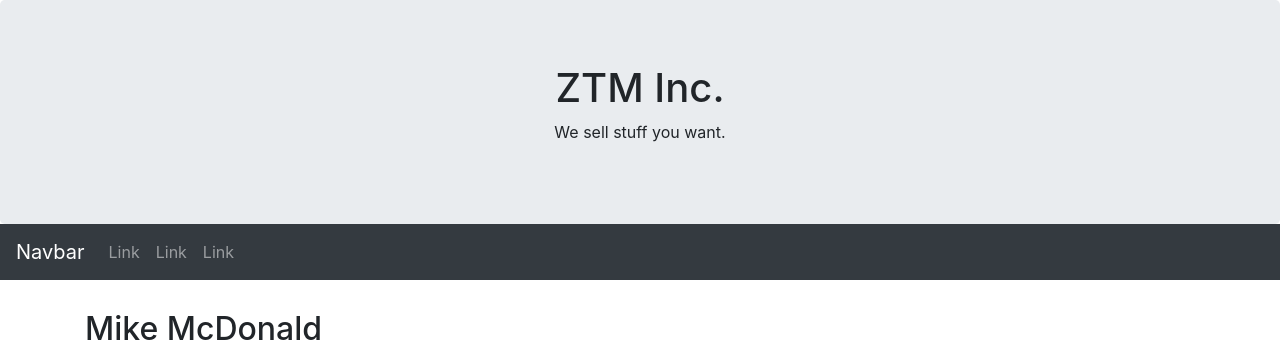
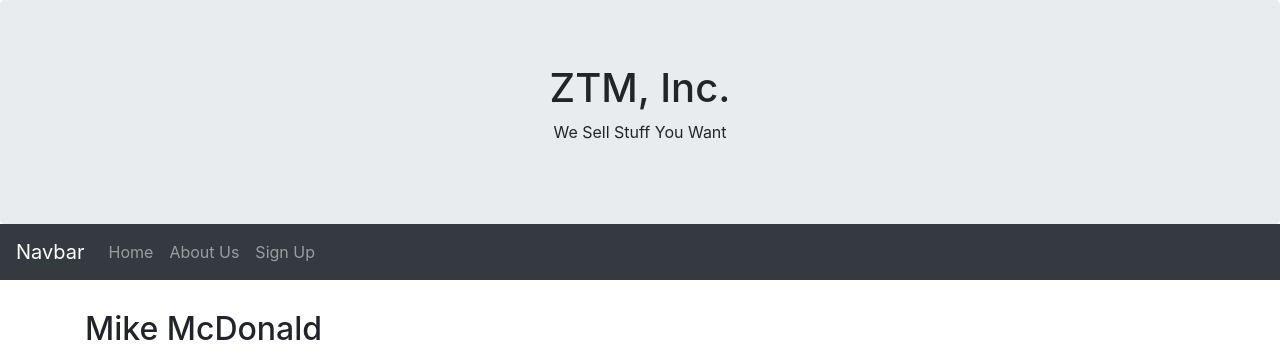
Before and after one commit to wizardoutofwater/fakeCompany, a plain HTML site: page aboutus.html in a window 1280 px wide. Shown: the top 353 px of the page. Drawn offline with nearby package versions, Linux system fonts and the light colour scheme.

Commit message:
updated the header and navbar

```diff
--- a/aboutus.html
+++ b/aboutus.html
@@ -25,10 +25,10 @@
 </head>
 <body>
 
-<div class="jumbotron text-center" style="margin-bottom:0">
-  <h1>ZTM Inc.</h1>
-  <p>We sell stuff you want.</p>
-</div>
+  <div class="jumbotron text-center" style="margin-bottom:0">
+    <h1>ZTM, Inc.</h1>
+    <p>We Sell Stuff You Want</p>
+  </div>
 
 <nav class="navbar navbar-expand-sm bg-dark navbar-dark">
   <a class="navbar-brand" href="#">Navbar</a>
@@ -38,13 +38,13 @@
   <div class="collapse navbar-collapse" id="collapsibleNavbar">
     <ul class="navbar-nav">
       <li class="nav-item">
-        <a class="nav-link" href="#">Link</a>
+        <a class="nav-link" href="./index.html">Home</a>
       </li>
       <li class="nav-item">
-        <a class="nav-link" href="#">Link</a>
+        <a class="nav-link" href="./aboutus.html">About Us</a>
       </li>
       <li class="nav-item">
-        <a class="nav-link" href="#">Link</a>
+        <a class="nav-link" href="./signup.html">Sign Up</a>
       </li>
     </ul>
   </div>
```
